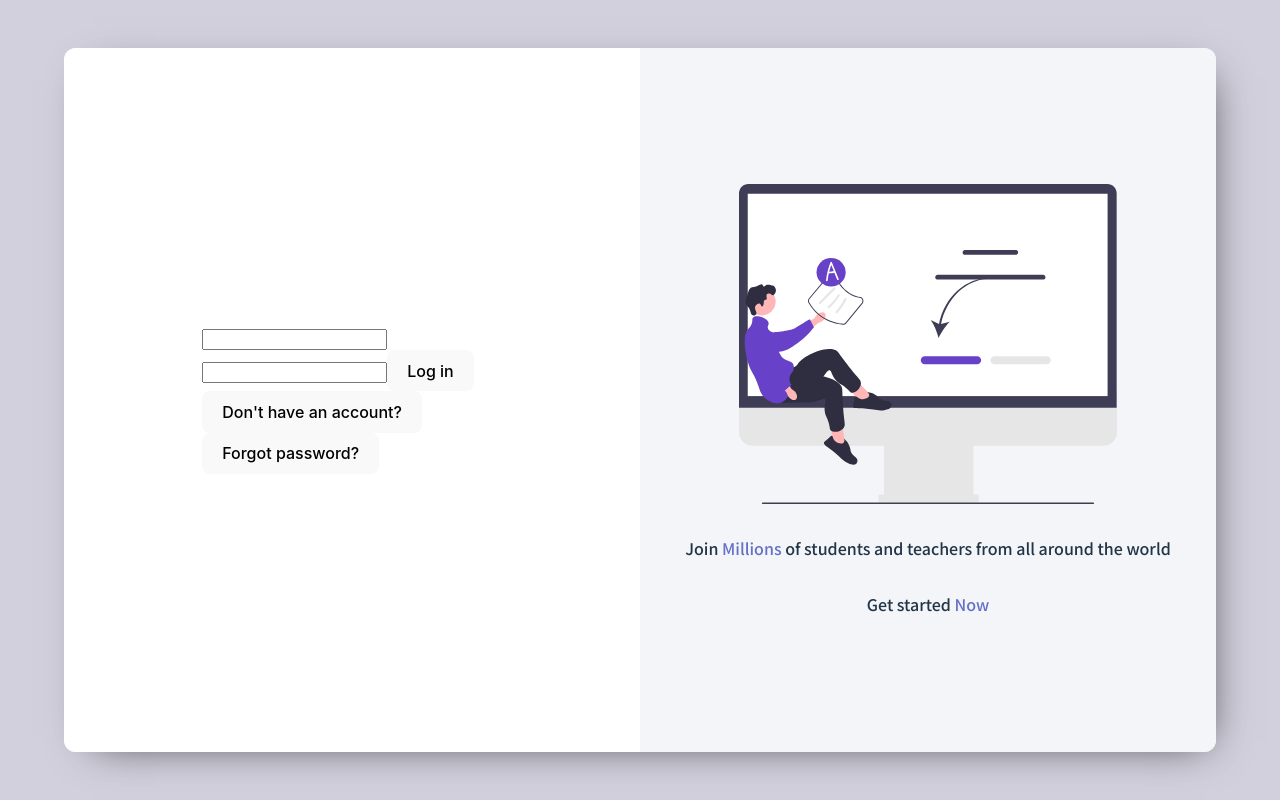
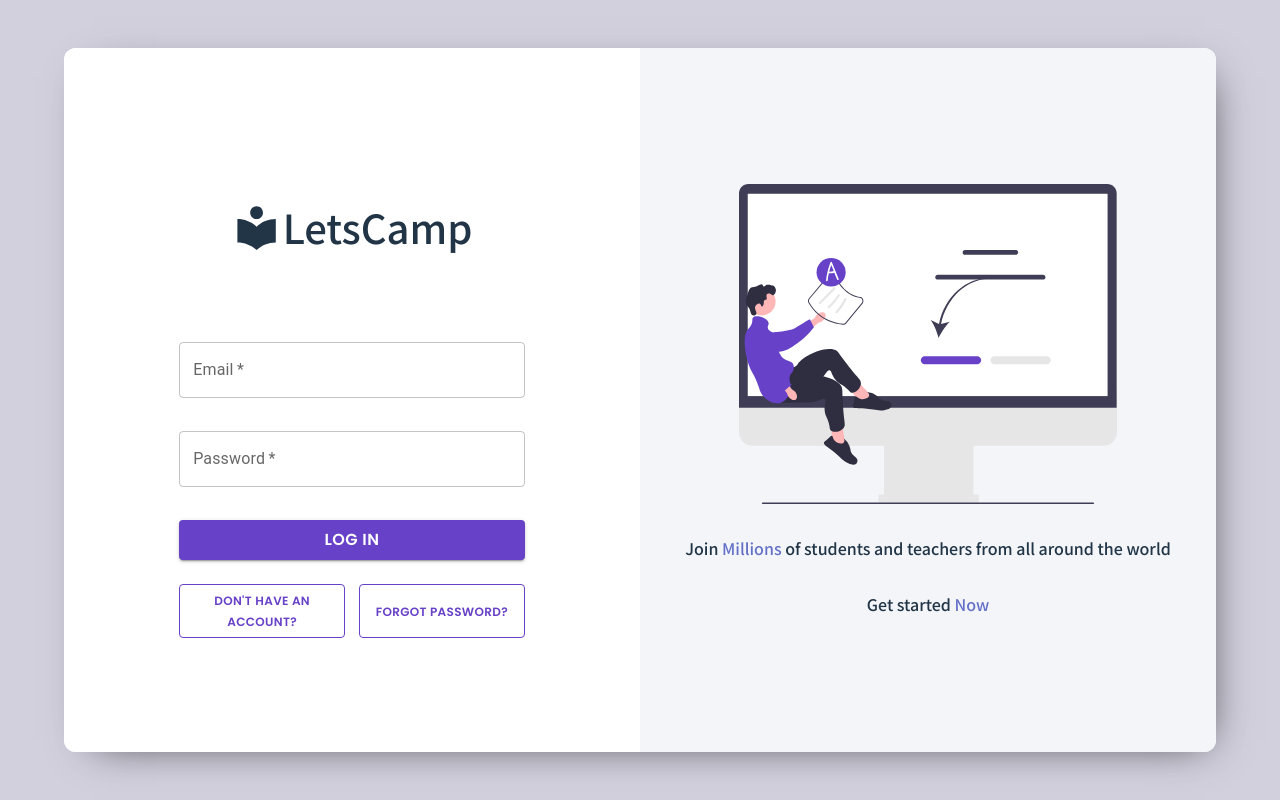
Before and after one commit to VarunGitGood/LetsCamp, a React (Vite) app in the folder frontend/: page / in a window 1280 px wide. Built offline with nearby package versions, Linux system fonts and the light colour scheme; no server answers.

Commit message:
feat(ui): fixed login and signup css

```diff
--- a/frontend/src/Pages/Dashboard.jsx
+++ b/frontend/src/Pages/Dashboard.jsx
@@ -37,8 +37,8 @@ function DashboardLayout(props) {
 function DashboardMisc({ onChange }) {
   return (
     <div className={s.misc}>
+      <Filter onChange={onChange} />
       <Quotes />
-      <Filter onChange={onChange} />
     </div>
   );
 }
--- a/frontend/src/components/Auth/Login.jsx
+++ b/frontend/src/components/Auth/Login.jsx
@@ -3,6 +3,46 @@ import AuthProvider from "../../context/AuthContext";
 import { AuthContext } from "../../context/AuthContext";
 import s from "../../styles/SignUp.module.css";
 import { motion } from "framer-motion";
+import { Button, TextField } from "@mui/material";
+import LocalLibraryIcon from "@mui/icons-material/LocalLibrary";
+
+
+
+const ObuttonSX = {
+  borderColor: "#6741C7",
+  color: "#6741C7",
+  width: "48%",
+  fontSize: "12px",
+  // margin: "1rem",
+  fontFamily: "Poppins",
+  fontWeight: "bold",
+  marginTop: "1rem",
+  "&:hover": {
+    bgcolor: "#6741C7",
+    color: "white",
+  },
+};
+
+const buttonStyle = {
+  width: "100%",
+  fontSize: "1rem",
+  fontWeight: "bold",
+  fontFamily: "Poppins",
+  marginBottom: "0.5rem",
+  backgroundColor: "#6741C7",
+
+  color: "white",
+  "&:hover": {
+    backgroundColor: "#6741C7",
+  },
+};
+
+const TextFieldStyle = {
+  width: "100%",
+  marginBottom: "0.5rem",
+  backgroundColor: "white",
+};
+
 function Login(props) {
   const auth = useContext(AuthContext);
 
@@ -20,38 +60,64 @@ function Login(props) {
     setState({ ...state, [e.target.name]: value });
   };
   return (
+    <>
       <AuthProvider>
+        <div className={s.layout}>
+          <div className={s.header}>
+            <LocalLibraryIcon sx={{ fontSize: "3.2rem" }}></LocalLibraryIcon>
+            <h1 className={s.heading}>LetsCamp</h1>
+          </div>
           <motion.div
             className={s.container}
             initial={{ opacity: 0, scale: 0.5 }}
             animate={{ opacity: 1, scale: 1 }}
             transition={{ duration: 0.5 }}
           >
-        <form onSubmit={submitHandler}>
-          <input type="email" name="email" onChange={changeHandler} required />
-          <input
+            <form onSubmit={submitHandler} className={s.form}>
+              <TextField
+                label="Email"
+                name="email"
+                type="email"
+                onChange={changeHandler}
+                required
+                sx={TextFieldStyle}
+              />
+              <TextField
+                label="Password"
+                name="password"
                 type="password"
-            name="password"
                 onChange={changeHandler}
-            minLength="6"
                 required
+                sx={TextFieldStyle}
+
               />
-          <button type="submit" onSubmit={submitHandler}>
+              <Button
+                type="submit"
+                onSubmit={submitHandler}
+                sx={buttonStyle}
+                variant="contained"
+              >
                 Log in
-          </button>
+              </Button>
             </form>
-        <div>
-          <button
+            <div className={s.control}>
+              <Button
                 onClick={(e) => {
                   props.onclick();
                 }}
+                sx={ObuttonSX}
+                variant="outlined"
               >
                 Don't have an account?
-          </button>
-          <button>Forgot password?</button>
+              </Button>
+              <Button sx={ObuttonSX} variant="outlined">
+                Forgot password?
+              </Button>
             </div>
           </motion.div>
+        </div>
       </AuthProvider>
+    </>
   );
 }
 
--- a/frontend/src/components/Auth/SignUp.jsx
+++ b/frontend/src/components/Auth/SignUp.jsx
@@ -4,9 +4,49 @@ import { useState } from "react";
 import { useContext } from "react";
 import { AuthContext } from "../../context/AuthContext";
 import { motion } from "framer-motion";
+import { Button, TextField } from "@mui/material";
+import LocalLibraryIcon from "@mui/icons-material/LocalLibrary";
+import Radio from "@mui/material/Radio";
+import RadioGroup from "@mui/material/RadioGroup";
+import FormControlLabel from "@mui/material/FormControlLabel";
+import FormLabel from "@mui/material/FormLabel";
+
+const TextFieldStyle = {
+  width: "100%",
+  marginBottom: "0.5rem",
+  backgroundColor: "white",
+};
+
+const ObuttonSX = {
+  borderColor: "#6741C7",
+  color: "#6741C7",
+  width: "100%",
+  fontSize: "1rem",
+  // margin: "1rem",
+  fontFamily: "Poppins",
+  fontWeight: "bold",
+  marginTop: "1rem",
+  "&:hover": {
+    bgcolor: "#6741C7",
+    color: "white",
+  },
+};
+
+const buttonStyle = {
+  width: "100%",
+  fontSize: "1rem",
+  fontWeight: "bold",
+  fontFamily: "Poppins",
+  marginBottom: "0.5rem",
+  backgroundColor: "#6741C7",
+
+  color: "white",
+  "&:hover": {
+    backgroundColor: "#6741C7",
+  },
+};
 
 function SignUp(props) {
-
   const auth = useContext(AuthContext);
   const [state, setState] = useState({
     name: "",
@@ -30,51 +70,84 @@ function SignUp(props) {
   };
 
   return (
+    <div className={s.layout}>
+      <div className={s.headerS}>
+        <LocalLibraryIcon sx={{ fontSize: "3.2rem" }}></LocalLibraryIcon>
+        <h1 className={s.heading}>LetsCamp</h1>
+      </div>
       <motion.div
-      className={s.container}
+        className={s.containerS}
         initial={{ opacity: 0, scale: 0.5 }}
         animate={{ opacity: 1, scale: 1 }}
         transition={{ duration: 0.5 }}
       >
-      <button
-        onClick={(e) => {
+        <form onSubmit={submitHandler} className={s.formS}>
+          <TextField
+            label="Username"
+            name="name"
+            type="text"
+            onChange={changeHandler}
+            required
+            sx={TextFieldStyle}
+          />
+          <TextField
+            label="Email"
+            name="email"
+            type="email"
+            onChange={changeHandler}
+            required
+            sx={TextFieldStyle}
+          />
+          <TextField
+            label="Password"
+            name="password"
+            type="password"
+            onChange={changeHandler}
+            required
+            sx={TextFieldStyle}
+          />
+          <div
+            style={{
+              display: "flex",
+              alignItems: "center",
+              justifyContent: "space-between",
+            }}
+          >
+            <FormLabel id="radio"> Select Role -></FormLabel>
+            <RadioGroup row id="radio">
+              <FormControlLabel
+                value="user"
+                control={<Radio />}
+                label="Student"
+              />
+              <FormControlLabel
+                value="publisher"
+                control={<Radio />}
+                label="Publisher"
+              />
+            </RadioGroup>
+          </div>
+          <Button
+            variant="contained"
+            sx={buttonStyle}
+            type="submit"
+            value="Submit"
+          >
+            Sign Up
+          </Button>
+          <Button
+            variant="outlined"
+            sx={ObuttonSX}
+            onClick={() => {
               props.onclick();
             }}
           >
-        Already have an account?
-      </button>
-      <form onSubmit={submitHandler}>
-        <input
-          type="text"
-          placeholder="Enter Username"
-          name="name"
-          onChange={changeHandler}
-        />
-        <input
-          type="email"
-          placeholder="Enter Email"
-          name="email"
-          onChange={changeHandler}
-        />
-        <label>Role: Student</label>
-        <input type="radio" name="role" value="user" onChange={changeHandler} />
-        <label>Role: Publisher</label>
-        <input
-          type="radio"
-          name="role"
-          value="publisher"
-          onChange={changeHandler}
-        />
-        <input
-          type="password"
-          placeholder="Enter Password"
-          name="password"
-          onChange={changeHandler}
-        />
-        {/* <input type="password" placeholder="Confirm Password" name="password"/> */}
-        <button type="submit">Create An Account</button>
+            Already Have an Account?
+          </Button>
         </form>
       </motion.div>
+      ;
+    </div>
   );
 }
 
--- a/frontend/src/components/UI/BootcampHolder.jsx
+++ b/frontend/src/components/UI/BootcampHolder.jsx
@@ -81,7 +81,6 @@ function BootcampHolder(props) {
             value={props.data.averageRating}
             readOnly
             precision={0.5}
-            defaultValue={3.5}
           />
         </span>
         <span style={{ fontWeight: "600" }}>
--- a/frontend/src/styles/SignUp.module.css
+++ b/frontend/src/styles/SignUp.module.css
@@ -1,7 +1,69 @@
-.container {
-    height: 500px;
-    width: 300px;
+
+
+.control {
+    display: flex;
+    justify-content: space-between;
+    width: 100%;
+
+}
+
+.form {
     display: flex;
     flex-direction: column;
     justify-content: center;
+    align-items: center;
+    gap: 25px;
 }
+
+.layout {
+    display: flex;
+    flex-direction: column;
+    /* justify-content: center; */
+    align-items: center;
+    height: 100%;
+    width: 100%;
+}
+
+.container {
+    height: 80%;
+    width: 60%;
+    display: flex;
+    flex-direction: column;
+    /* justify-content: center; */
+    margin-top: 4rem;
+}
+
+.header {
+    display: flex;
+    width: 100%;
+    height: 20%;
+    justify-content: center;
+    align-items: center;
+    margin-top: 8rem;
+}
+
+.formS {
+    display: flex;
+    flex-direction: column;
+    /* justify-content: center; */
+    /* align-items: center; */
+    gap: 15px;
+}
+
+.containerS {
+    height: 80%;
+    width: 60%;
+    display: flex;
+    flex-direction: column;
+    justify-content: center;
+    margin-top: -4rem;
+}
+
+.headerS {
+    display: flex;
+    width: 100%;
+    height: 20%;
+    justify-content: center;
+    align-items: center;
+    margin-top: 6rem;
+}
```
Lines whose indentation alone changed are shown as unchanged.
